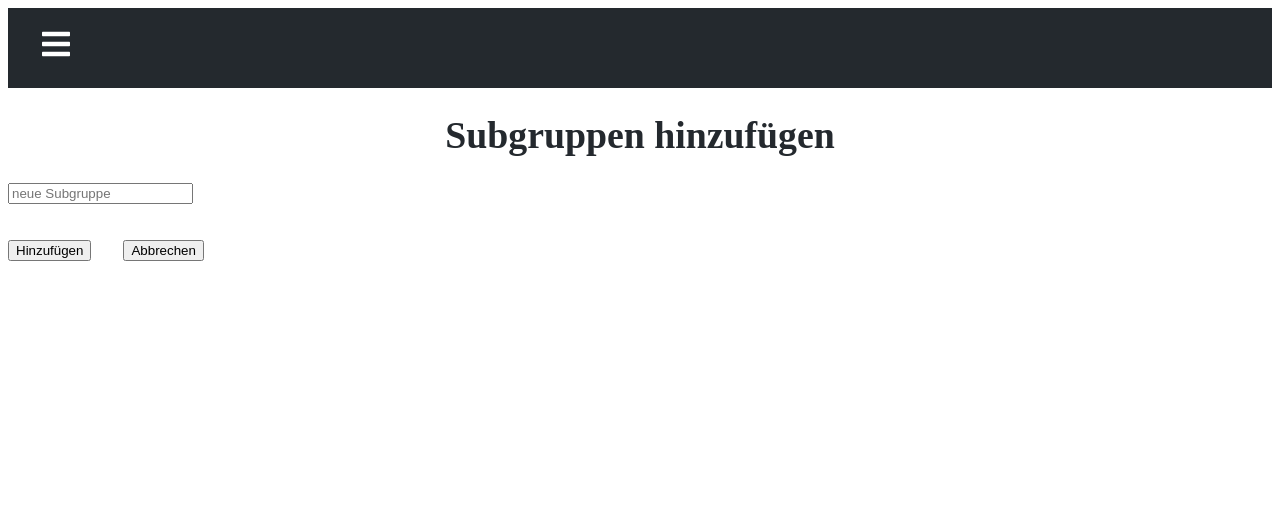
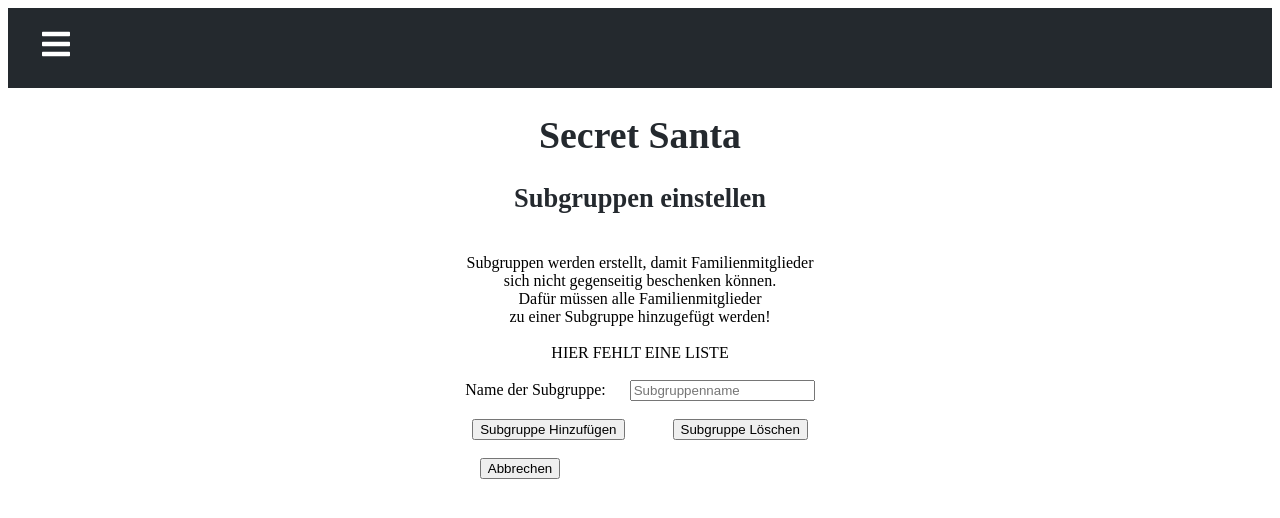
Before and after one commit to pgs3238/WichtelApp2, a React (Create React App) app in the folder src/main/frontend/: page /eventVerwaltung/eventAnsehen/teliEinsehen/subgruHinz in a window 1280 px wide. Shown: the top 518 px of the page. Built offline with nearby package versions, Linux system fonts and the light colour scheme.

Commit message:
weitere...faces

```diff
--- a/src/main/frontend/src/pages/EventAnsehen.css
+++ b/src/main/frontend/src/pages/EventAnsehen.css
@@ -1,5 +1,15 @@
 
+.eventTable {
+    text-align: center;
+}
 
+.eventedit {
+    text-align: center;
+}
+
+.zuordnungcancel {
+    text-align: center;
+}
 
 
 
--- a/src/main/frontend/src/pages/EventAnsehen.jsx
+++ b/src/main/frontend/src/pages/EventAnsehen.jsx
@@ -8,11 +8,15 @@ function Layout () {
     const navigate = useNavigate();
 
     const abbrechenClick = () => {
-        navigate("/eventVerwaltung")
+        navigate("/eventVerwaltung");
     }
 
     const zuTeilnehmer = () => {
-        navigate("/eventVerwaltung/eventAnsehen/teliEinsehen")
+        navigate("/eventVerwaltung/eventAnsehen/teliEinsehen");
+    }
+
+    const wichtelzuOrdnung = () => {
+        navigate("/");
     }
 
     const handleSubmit = (event) => {
@@ -32,6 +36,7 @@ function Layout () {
             <h1>Secret Santa</h1>
             <h2>Alle Events:</h2>
             <div className="eventTable">
+                <center>
                     <table>
                         <tr>
                             <th>
@@ -61,31 +66,42 @@ function Layout () {
                                 {}
                             </col>
                         </tr>
+                    </table>
+                </center>
+            </div>
 
-                </table>
+
+
+            <br/>
+            <div className="eventedit">
+                <input type="submit" id="adduser" value="Bearbeiten"/>
+                <input type="submit" id="adduser" value="Teilnehmer Anzeigen" onClick={zuTeilnehmer}/>
             </div>
+            <br/>
+            <div className="zuordnungcancel">
+                <input type="submit" id="adduser" value="Wichtelzuordnung starten" onClick={wichtelzuOrdnung}/>
+                <input type="submit" id="adduser" value="Abbrechen" onClick={abbrechenClick}/>
+            </div>
+            <br/>
+
+
+
 
             <div className="eventdatum">
                 <label>Das Event findet statt am: </label>
                 %EVENTDATUM%
             </div>
-
             <br/>
-
             <div className="eventlocation">
                 <label> bei </label>
                 %EVENTLOCATION%
             </div>
-
             <br/>
-
             <div className="eventverteilungdatum">
                 <label>Wichtel werden verteilt am:  </label>
                 %EVENTVERTEILUNGDATUM%
             </div>
-
             <br/>
-
             <div className="eventRegeln">
                 <label> Weitere Regeln: </label>
                 <br/>
@@ -94,28 +110,21 @@ function Layout () {
                     placeholder="(Optonal) EventRegeln hier eingeben"
                     id = "eventRegeln"
                     name="eventRegeln"
-                    value = {inputs.eventRegeln || ""}
                     onChange = {handleChange}
                 />
             </div>
 
-            <br/>
 
-            <div className="eventedit">
-                <input type="submit" id="adduser" value="Bearbeiten"/>
-            </div>
-            <br/>
-            <div className="zuordnungstart">
-                <input type="submit" id="adduser" value="Wichtelzuordnung starten??? richtiger ort?"/>
-            </div>
-            <br/>
-            <div className="eventcancel">
-                <input type="submit" id="adduser" value="Abbrechen" onClick={abbrechenClick}/>
-            </div>
-            <br/>
-            <div className="teilnehmerlist">
-                <input type="submit" id="adduser" value="Teilnehmer Anzeigen" onClick={zuTeilnehmer}/>
-            </div>
+
+
+
+
+
+
+
+
+
+
         </form>
     );
 }
--- a/src/main/frontend/src/pages/GastEinladen.jsx
+++ b/src/main/frontend/src/pages/GastEinladen.jsx
@@ -1,9 +1,15 @@
 import React, {useState} from "react";
 import './GastEinladen.css'
+import {useNavigate} from "react-router-dom";
 
 function Layout () {
 
     const [inputs, setInputs] = useState ({});
+    const navigate = useNavigate();
+
+    const abbrechen = () => {
+        navigate("/eventVerwaltung/eventAnsehen/teliEinsehen");
+    }
 
     const handleSubmit = (event) => {
         event.preventDefault ();
@@ -48,7 +54,7 @@ function Layout () {
             </div>
             <br/>
             <div className="abbrechen">
-                <input type="submit" id="abbrechen" value="Abbrechen"/>
+                <input type="submit" id="abbrechen" value="Abbrechen" onClick={abbrechen}/>
                 &emsp;&emsp;&emsp;&emsp;&emsp;&emsp;&emsp;&emsp;&emsp;&nbsp;
             </div>
         </form>
--- /dev/null
+++ b/src/main/frontend/src/pages/SubgruppenHinzufuegen.css
@@ -0,0 +1,19 @@
+.explanation {
+    text-align: center;
+}
+
+.hier {
+    text-align: center;
+}
+
+.neueSubgruppe {
+    text-align: center;
+}
+
+.hinzufuegenloeschen {
+    text-align: center;
+}
+
+.abbrechen {
+    text-align: center;
+}
--- a/src/main/frontend/src/pages/SubgruppenHinzufuegen.jsx
+++ b/src/main/frontend/src/pages/SubgruppenHinzufuegen.jsx
@@ -1,9 +1,16 @@
 
 import React, {useState} from 'react';
+import './SubgruppenHinzufuegen.css'
+import {useNavigate} from "react-router-dom";
 
 function Layout() {
 
     const [inputs, setInputs] = useState({});
+    const navigate = useNavigate();
+
+    const abbrechen = () => {
+        navigate("/eventVerwaltung/eventAnsehen/teliEinsehen");
+    }
 
     const handleSubmit = (event) => {
         event.preventDefault();
@@ -18,43 +25,44 @@ function Layout() {
 
     return (
         <form onSubmit={handleSubmit}>
-            <h1>Subgruppen hinzufügen</h1>
-
-            <input
-                type = "text"
-                placeholder= "neue Subgruppe"
-                id = "sgruppe"
-                name = "sgruppe"
-                value = {inputs.sgruppe || ""}
-                onChange = {handleChange}
-            />
-
-
+            <h1>Secret Santa</h1>
+            <h2>Subgruppen einstellen</h2>
             <br/>
+            <div className="explanation">
+                <label> <center>Subgruppen werden erstellt, damit Familienmitglieder </center>
+                        <center> sich nicht gegenseitig beschenken können. </center>
+                    <center> Dafür müssen alle Familienmitglieder </center>
+                    <center>zu einer Subgruppe hinzugefügt werden! </center></label>
+            </div>
             <br/>
+            <div className="hier">
+                <label>HIER FEHLT EINE LISTE</label>
+            </div>
             <br/>
-
-
-
-
-
-            <input
-                type="submit"
-                id="hinzufuegen"
-                value = "Hinzufügen"/>
-            &emsp;&emsp;
-
-
-            <input
-                type="submit"
-                id="Abbrechen"
-                value="Abbrechen"/>
-
-
-
-
+            <div className="neueSubgruppe">
+                <label>Name der Subgruppe: </label>
+                &emsp;&nbsp;
+                <input
+                    type = "text"
+                    placeholder= "Subgruppenname"
+                    id = "sgruppe"
+                    name = "sgruppe"
+                    onChange = {handleChange}
+                />
+            </div>
+            <br/>
+            <div className="hinzufuegenloeschen">
+                <input type="submit" id="hinzufuegen" value = "Subgruppe Hinzufügen"/>
+                &emsp;&emsp;&emsp;
+                <input type="submit" id="loeschen" value = "Subgruppe Löschen"/>
+            </div>
+            <br/>
+            <div className="abbrechen">
+                <input type="submit" id="abbrechen" value="Abbrechen" onClick={abbrechen}/>
+                &emsp;&emsp;&emsp;&emsp;&emsp;&emsp;&emsp;&emsp;&emsp;&emsp;&emsp;&emsp;
+                &emsp;&emsp;&nbsp;&nbsp;&nbsp;
+            </div>
             </form>
-
     );
 }
 
```
Lines whose indentation alone changed are shown as unchanged.
